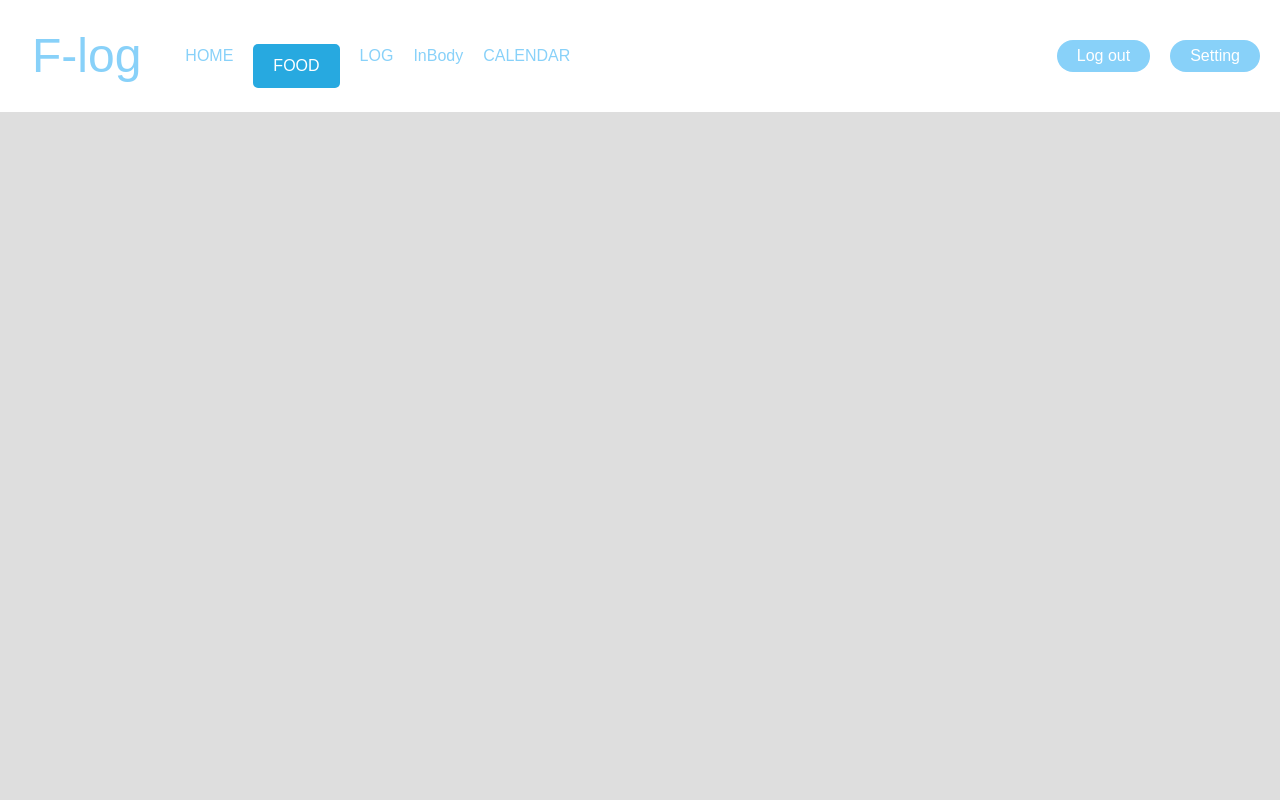
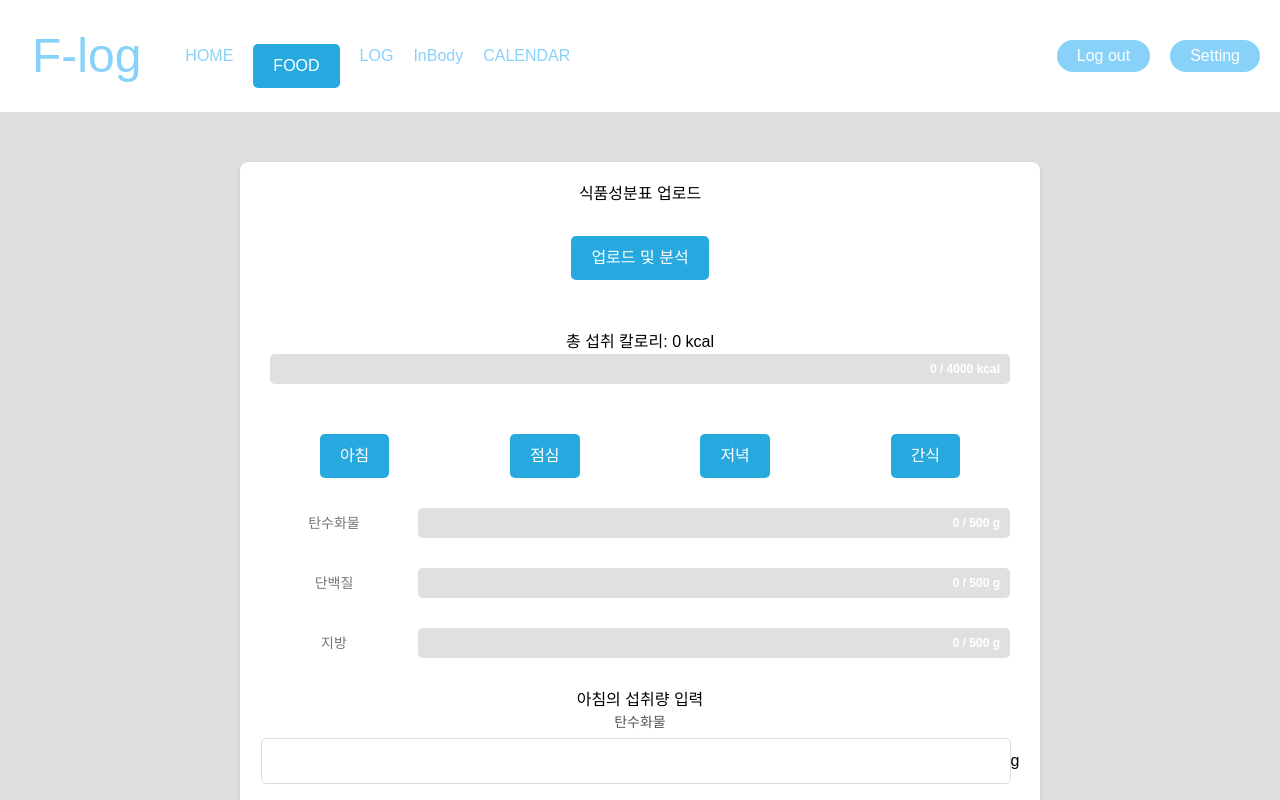
Before and after one commit to F-Log/frontend2, a React (Create React App) app: page /FoodOcr in a window 1280 px wide. Shown: the top 800 px of the page. Built offline with nearby package versions, Linux system fonts and the light colour scheme; a web font is replaced by a local one.

Commit message:
foodOcr 구현

```diff
--- a/src/app/components/App.jsx
+++ b/src/app/components/App.jsx
@@ -19,6 +19,8 @@ import Mypage from './mypage';
 import Register from './register';
 import UpdatePass from './updatepass';
 import InbodyOcr from './inbodyOcr';
+import FoodOcr from './foodOcr';
+
 
 function App() {
   return (
@@ -36,6 +38,7 @@ function App() {
           <Route path="/search" element={<Search />} />
           <Route path="/calender" element={<Calender />} />
           <Route path="/InbodyOcr" element={<InbodyOcr />} />
+          <Route path="/FoodOcr" element={<FoodOcr />} />
           <Route path="/log" element={<Log />} />
           <Route path="/setting" element={<Setting />} />
           <Route path="/changepw" element={<ChangePw />} />
--- /dev/null
+++ b/src/app/components/foodOcr.css
@@ -0,0 +1,78 @@
+/* foodOcr.css */
+.foodlog-container {
+  padding: 20px;
+  width: 90%;
+  max-width: 800px;
+  margin: 30px auto;
+  background-color: #fff;
+  border-radius: 8px;
+  box-shadow: 0 2px 4px rgba(0, 0, 0, 0.1);
+}
+
+.image-upload-section {
+  display: flex;
+  flex-direction: column; /* Stack items vertically */
+  align-items: center; /* Center items horizontally */
+  text-align: center; /* Center the text for all children */
+  margin-bottom: 50px;
+}
+
+.image-upload-section label {
+  margin-bottom: 10px; /* Space between label and button */
+}
+
+.image-upload-section input {
+  display: none; /* Keeps input hidden */
+}
+
+.image-upload-section button {
+  padding: 10px 20px;
+  cursor: pointer;
+  /* Add any additional styling for your button here */
+}
+
+.nutrition-section {
+  margin-bottom: 200px; /* 영양소 섹션과 바닥글 사이의 여백 */
+}
+
+.bar-container {
+  margin-bottom: 30px; /* 각 영양소 바 사이의 여백 */
+  display: flex;
+  align-items: center; /* 영양소 라벨과 바를 가운데 정렬 */
+}
+
+.bar {
+  flex-grow: 1; /* 바를 가능한 넓게 확장 */
+  margin: 0 10px; /* 바와 영양소 라벨 또는 입력 필드 사이의 여백 */
+  background-color: #e0e0e0; /* 바의 배경색 */
+  height: 30px;
+  border-radius: 5px; /* 바의 모서리 둥글게 */
+}
+
+.bar-fill {
+  background-color: #76a9fa; /* 채워진 바의 색상 */
+  height: 30px; /* 바의 높이 */
+  border-radius: 5px; /* 채워진 바의 모서리를 둥글게 */
+  display: flex;
+  align-items: center; /* 바 내부 텍스트를 가운데 정렬 */
+  justify-content: center; /* 바 내부 텍스트를 중앙 정렬 */
+  color: white; /* 바 내부 텍스트 색상 */
+  font-weight: bold; /* 바 내부 텍스트 굵기 */
+}
+
+.bar-text {
+  /* 필요한 경우 여기에 바 텍스트에 대한 추가 스타일을 지정할 수 있습니다. */
+}
+
+.bar-value input {
+  margin-left: 10px; /* 입력 필드와 바 사이의 여백 */
+  width: 60px; /* 입력 필드의 너비 */
+}
+
+.meal-select-section {
+  display: flex;
+  gap: 1px;
+  justify-content: space-around;
+  margin-bottom: 30px;
+
+}
--- /dev/null
+++ b/src/app/components/foodOcr.jsx
@@ -0,0 +1,169 @@
+import React, { useState } from 'react';
+import './foodOcr.css';
+
+function FoodOcr() {
+  const [nutritionData, setNutritionData] = useState({
+    아침: { 탄수화물: 0, 단백질: 0, 지방: 0 },
+    점심: { 탄수화물: 0, 단백질: 0, 지방: 0 },
+    저녁: { 탄수화물: 0, 단백질: 0, 지방: 0 },
+    간식: { 탄수화물: 0, 단백질: 0, 지방: 0 },
+  });
+
+  const [selectedMeal, setSelectedMeal] = useState('아침'); // 현재 선택된 식사 시간
+  const [image, setImage] = useState(null);
+
+  const calculateTotalNutrients = () => {
+    return {
+      탄수화물: Object.values(nutritionData).reduce((acc, meal) => acc + (meal?.탄수화물 || 0), 0),
+      단백질: Object.values(nutritionData).reduce((acc, meal) => acc + (meal?.단백질 || 0), 0),
+      지방: Object.values(nutritionData).reduce((acc, meal) => acc + (meal?.지방 || 0), 0),
+    };
+  };
+
+  const totalIntake = calculateTotalNutrients();
+
+  const dailyLimits = { 탄수화물: 500, 단백질: 500, 지방: 500, totalKcal: 4000 };
+
+  const totalCalories =
+    totalIntake.탄수화물 * 4 +
+    totalIntake.단백질 * 4 +
+    totalIntake.지방 * 9;
+
+  const handleNutrientChange = (e, nutrient) => {
+    const value = e.target.value ? parseInt(e.target.value, 10) : 0;
+    setNutritionData(prev => ({
+      ...prev,
+      [selectedMeal]: {
+        ...prev[selectedMeal],
+        [nutrient]: value
+      }
+    }));
+  };
+
+  const getBarFill = (nutrientValue, nutrientType) => {
+    return (nutrientValue / dailyLimits[nutrientType]) * 100 + '%';
+  };
+
+  const handleImageChange = (e) => {
+    setImage(e.target.files[0]);
+  };
+
+  const uploadImageAndAnalyze = async () => {
+    if (!image) {
+      alert('식품 영양 표 이미지를 업로드해주세요.');
+      return;
+    }
+
+    const memberUuid = localStorage.getItem("userUuid");
+    if (!memberUuid) {
+      alert('사용자 식별자가 없습니다.');
+      return;
+    }
+
+    const formData = new FormData();
+    formData.append('file', image);
+    formData.append('memberUuid', memberUuid);
+
+    try {
+      const response = await fetch('http://127.0.0.1:5000/upload', {
+        method: 'POST',
+        body: formData,
+      });
+
+      const data = await response.json();
+
+      // carbohydrate, protein, fat 값만 추출하여 nutritionData 업데이트
+      setNutritionData(prev => ({
+        ...prev,
+        [selectedMeal]: {
+          탄수화물: parseInt(data.carbohydrate, 10) || 0,
+          단백질: parseInt(data.protein, 10) || 0,
+          지방: parseInt(data.fat, 10) || 0
+        }
+      }));
+    } catch (error) {
+      alert('OCR 처리 중 오류가 발생했습니다: ' + error);
+    }
+  };
+
+  return (
+    <div className="foodlog-container">
+      {/* 이미지 업로드 섹션 */}
+      <div className="image-upload-section">
+        <label htmlFor="food-nutrition-upload">식품성분표 업로드</label>
+        <input
+          id="food-nutrition-upload"
+          type="file"
+          accept="image/*"
+          onChange={handleImageChange}
+        />
+        <button onClick={uploadImageAndAnalyze}>업로드 및 분석</button>
+      </div>
+
+      {/* 총 섭취량 바 */}
+      <div className="total-intake-section">
+        <h2>총 섭취 칼로리: {totalCalories} kcal</h2>
+        <div className="bar-container">
+          <div className="bar">
+            <div
+              className="bar-fill"
+              style={{ width: `${(totalCalories / dailyLimits.totalKcal) * 100}%` }}
+            >
+              <span className="bar-text">{totalCalories} / {dailyLimits.totalKcal} kcal</span>
+            </div>
+          </div>
+        </div>
+      </div>
+
+      {/* 식사 선택 버튼들 */}
+      <div className="meal-select-section">
+        {Object.keys(nutritionData).map((meal) => (
+          <button
+            key={meal}
+            className={`meal-select-button ${selectedMeal === meal ? 'active' : ''}`}
+            onClick={() => setSelectedMeal(meal)}
+          >
+            {meal}
+          </button>
+        ))}
+      </div>
+
+      {/* 각 식사에 대한 영양소 바 */}
+      <div className="meal-nutrition-section">
+        {nutritionData[selectedMeal] && Object.keys(nutritionData[selectedMeal]).map(nutrient => (
+          <div className="bar-container" key={nutrient}>
+            <div className="bar-label">{nutrient}</div>
+            <div className="bar">
+              <div
+                className="bar-fill"
+                style={{ width: getBarFill(nutritionData[selectedMeal]?.[nutrient] || 0, nutrient) }}
+              >
+                <span className="bar-text">
+                  {nutritionData[selectedMeal]?.[nutrient] || 0} / {dailyLimits[nutrient]} g
+                </span>
+              </div>
+            </div>
+          </div>
+        ))}
+      </div>
+
+      {/* 영양소 섭취량 입력 섹션 */}
+      <div className="nutrition-input-section">
+        <h2>{selectedMeal}의 섭취량 입력</h2>
+        {Object.keys(dailyLimits).map((nutrient) => (
+          <div className="input-group" key={nutrient}>
+            <label>{nutrient}</label>
+            <input
+              type="number"
+              value={nutritionData[selectedMeal]?.[nutrient] || ''}
+              onChange={(e) => handleNutrientChange(e, nutrient)}
+            />
+            <span>g</span>
+          </div>
+        ))}
+      </div>
+    </div>
+  );
+}
+
+export default FoodOcr;
```
